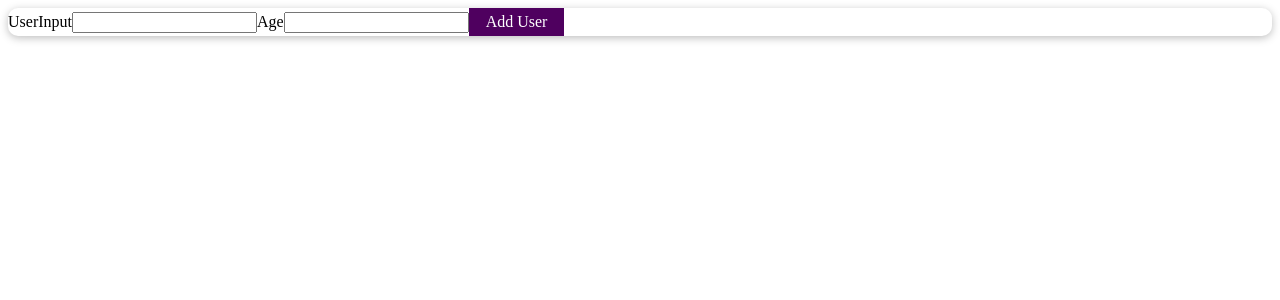
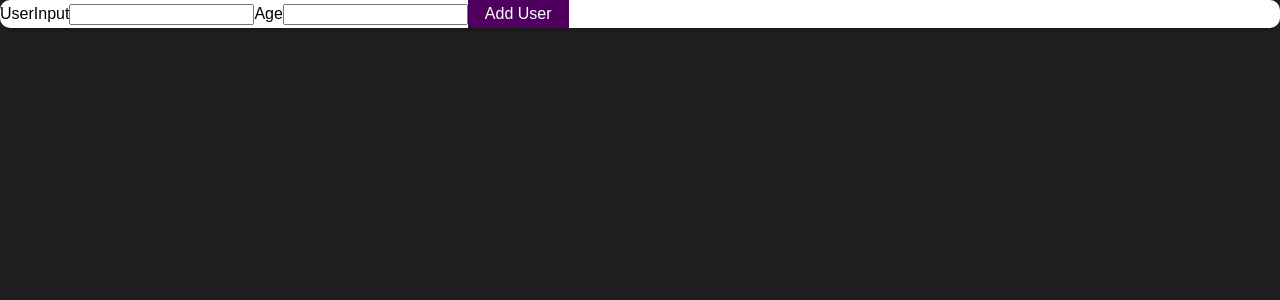
Before and after one commit to saracevicsara/PRACTICE-PROJECT, a React (Create React App) app: page / in a window 1280 px wide. Shown: the top 300 px of the page. Built offline with nearby package versions, Linux system fonts and the light colour scheme.

Commit message:
adding validation

```diff
--- a/src/components/UI/Button.js
+++ b/src/components/UI/Button.js
@@ -2,7 +2,11 @@ import "./Button.css";
 
 const Button = (props) => {
   return (
-    <button className="button" type="button" onClick={props.onClick}>
+    <button
+      className="button"
+      type={props.type || "button"}
+      onClick={props.onClick}
+    >
       {props.children}
     </button>
   );
--- a/src/components/User/AddUser.js
+++ b/src/components/User/AddUser.js
@@ -2,11 +2,21 @@ import "./AddUser.css";
 import Button from "../UI/Button";
 import Card from "../UI/Card";
 import { useState } from "react";
+
 const AddUser = (props) => {
   const [enteredUsername, setEnteredUsername] = useState("");
   const [enteredAge, setEnteredAge] = useState("");
   const addUserHandler = (event) => {
     event.preventDefault();
+    if (enteredUsername.trim().length === 0 || enteredAge.trim().length === 0) {
+      return;
+    }
+    if (+enteredAge < 1) {
+      return;
+    }
+    console.log(enteredUsername, enteredAge);
+    setEnteredUsername("");
+    setEnteredAge("");
   };
   const usernameChangeHandler = (event) => {
     setEnteredUsername(event.target.value);
@@ -21,10 +31,16 @@ const AddUser = (props) => {
         <input
           id="username"
           type="text"
+          value={enteredUsername}
           onChange={usernameChangeHandler}
         ></input>
         <label htmlFor="age">Age</label>
-        <input id="age" type="number" onChange={ageChangeHandler}></input>
+        <input
+          id="age"
+          type="number"
+          value={enteredAge}
+          onChange={ageChangeHandler}
+        ></input>
         <Button className="button" type="submit">
           Add User
         </Button>
--- a/src/index.js
+++ b/src/index.js
@@ -1,7 +1,7 @@
 import React from "react";
 import ReactDOM from "react-dom/client";
 import App from "./App";
-
+import "./index.css";
 const root = ReactDOM.createRoot(document.getElementById("root"));
 root.render(
   <React.StrictMode>
```
Also changed, not shown: src/index.css (renamed from src/components/index.css).
